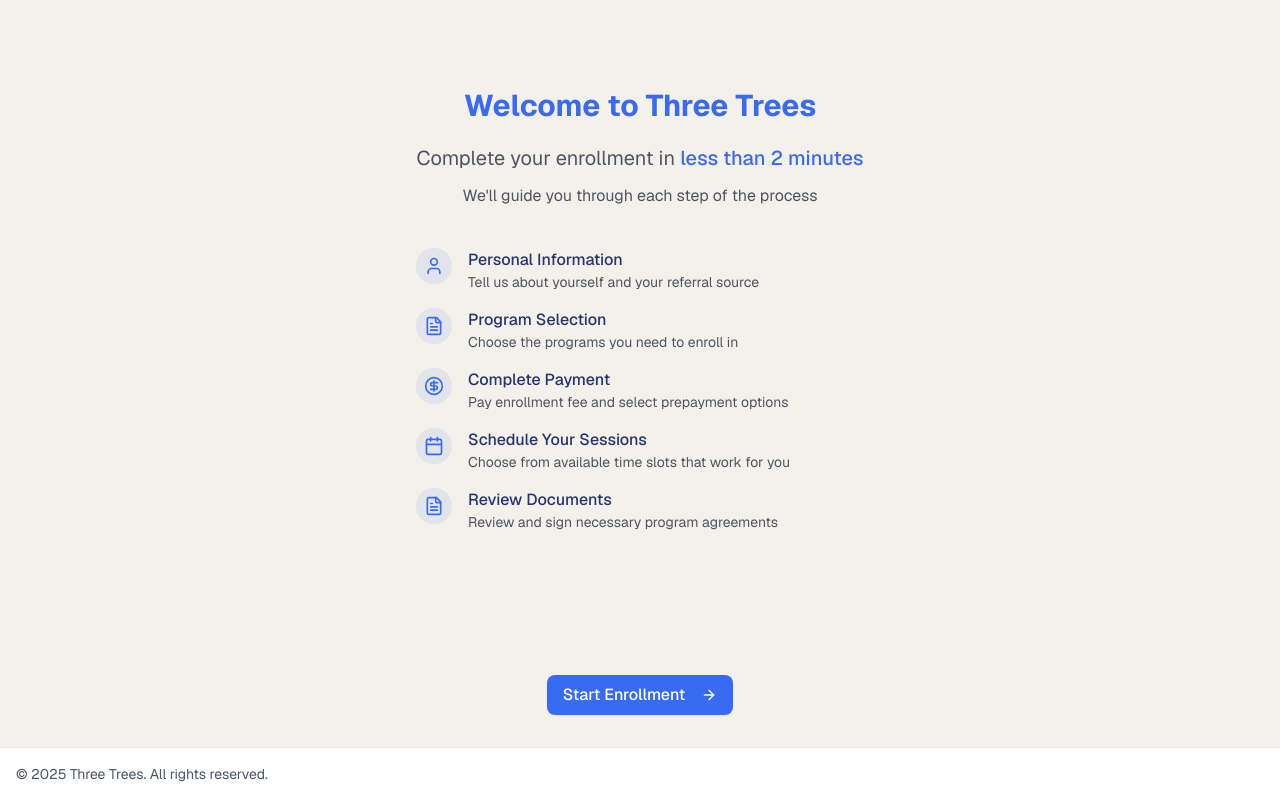
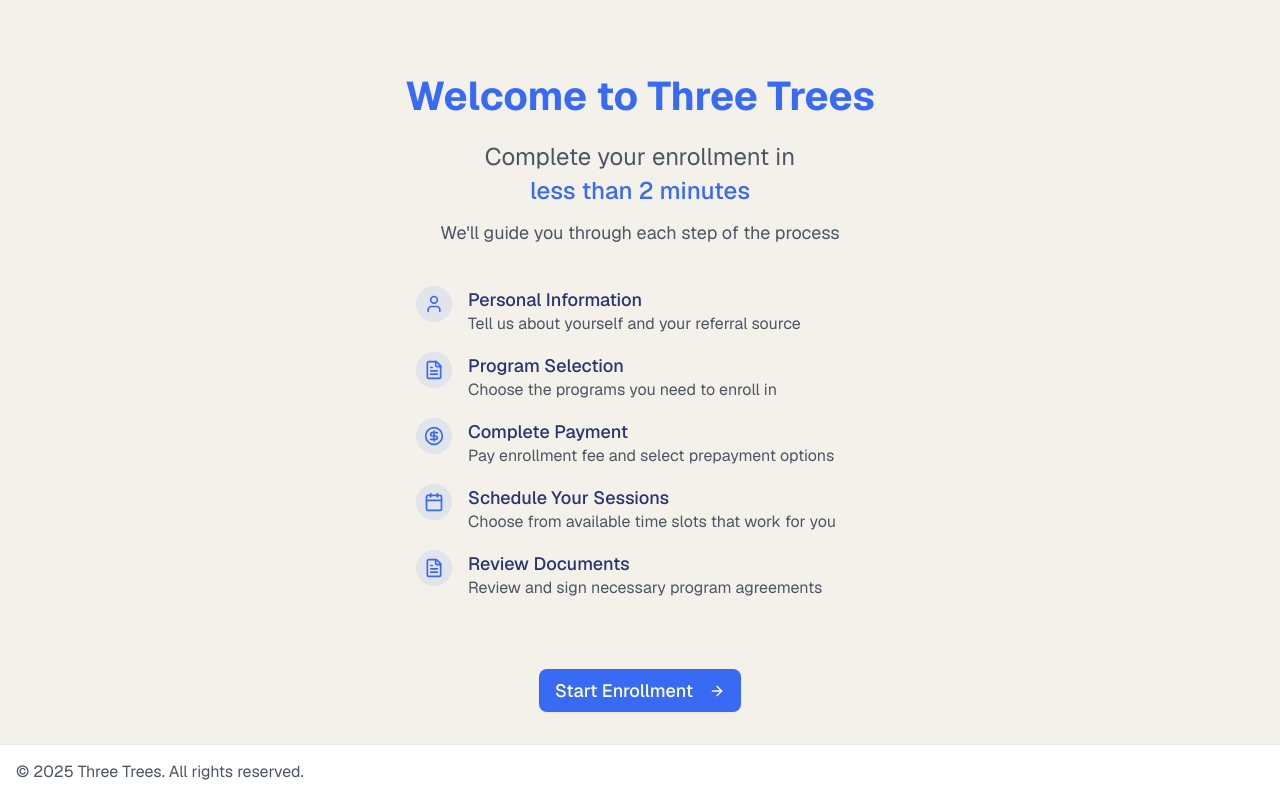
Before and after one commit to chikingsley/three-trees-web, a Next.js app: page /enroll-now in a window 1280 px wide. Built offline with nearby package versions, Linux system fonts and the light colour scheme.

Commit message:
css fixed 1/4

```diff
--- a/app/(frontend)/enroll-now/page.tsx
+++ b/app/(frontend)/enroll-now/page.tsx
@@ -22,6 +22,8 @@ import { Input } from "@/components/ui/input"
 import { Select, SelectContent, SelectItem, SelectTrigger, SelectValue } from "@/components/ui/select"
 import { Label } from "@/components/ui/label"
 import { Checkbox } from "@/components/ui/checkbox"
+import AnimatedStepper from "@/components/AnimatedStepper";
+
 
 // Program data with durations from the provided list
 type Program = {
@@ -126,73 +128,6 @@ interface FormData {
   selectedPrograms: string[]
 }
 
-// Update the AnimatedStepper component to be more responsive down to 320px
-const AnimatedStepper = ({ steps, currentStep }: { steps: StepItem[]; currentStep: number }) => {
-  return (
-    <div className="w-full max-w-3xl mx-auto overflow-x-auto pb-2">
-      <ol className="flex items-center justify-between min-w-[500px]">
-        {steps.map((step, index) => {
-          const isCompleted = index < currentStep
-          const isActive = index === currentStep
-          const isLastStep = index === steps.length - 1
-
-          const InitialIcon = step.initialIcon
-          const CompletedIcon = step.completedIcon
-
-          return (
-            <li key={step.id} className="flex items-center flex-1 relative">
-              {/* Connecting Line */}
-              {!isLastStep && (
-                <div className="absolute top-6 left-1/2 right-0 h-[2px] bg-gray-200 w-full z-0">
-                  <div
-                    className="absolute inset-0 h-full bg-green-500 transition-transform duration-500 ease-in-out"
-                    style={{
-                      transform: `scaleX(${isCompleted ? 1 : 0})`,
-                      transformOrigin: "left",
-                    }}
-                  />
-                </div>
-              )}
-
-              {/* Icon Container */}
-              <div className="flex flex-col items-center w-full relative z-10">
-                <div
-                  className={`
-                    flex h-12 w-12 items-center justify-center rounded-full border-2 shadow-sm
-                    transition-all duration-300 transform bg-white
-                    ${
-                      isActive
-                        ? "border-primary bg-primary/10 scale-110"
-                        : isCompleted
-                          ? "border-green-500 bg-green-50"
-                          : "border-gray-200 opacity-70 scale-90"
-                    }
-                  `}
-                >
-                  {isCompleted ? (
-                    <CompletedIcon size={22} className="text-green-600" />
-                  ) : (
-                    <InitialIcon size={22} className={isActive ? "text-primary" : "text-muted-foreground"} />
-                  )}
-                </div>
-
-                {/* Step Title */}
-                <span
-                  className={`
-                  text-xs font-medium mt-2 text-center w-full
-                  ${isActive ? "text-primary" : isCompleted ? "text-green-600" : "text-muted-foreground"}
-                `}
-                >
-                  {step.title}
-                </span>
-              </div>
-            </li>
-          )
-        })}
-      </ol>
-    </div>
-  )
-}
 
 // Step Item Component for Welcome section
 const StepItem = ({
@@ -220,12 +155,15 @@ const StepItem = ({
 
 // Welcome component
 const Welcome = () => (
-  <div className="pt-10 md:pt-10 px-6 md:px-8 flex flex-col flex-1 items-center justify-center">
+  <div className="pt-6 md:pt-6 px-6 md:px-8 flex flex-col flex-1 items-center justify-center">
     {/* Header Section */}
-    <div className="text-center mb-8 md:mb-10 max-w-md mx-auto">
+    <div className="text-center mb-8 md:mb-10 mx-auto">
       <h1 className="text-2xl md:text-3xl font-bold mb-4 md:mb-5 text-primary">Welcome to Three Trees</h1>
+      <p className="text-lg md:text-xl text-muted-foreground">
+        Complete your enrollment in
+      </p>
       <p className="text-lg md:text-xl text-muted-foreground mb-3">
-        Complete your enrollment in <span className="font-medium text-primary">less than 2 minutes</span>
+        <span className="font-medium text-primary">less than 2 minutes</span>
       </p>
       <p className="text-sm md:text-base text-muted-foreground">
         We&apos;ll guide you through each step of the process
@@ -233,7 +171,7 @@ const Welcome = () => (
     </div>
 
     {/* Steps Section */}
-    <div className="space-y-4 text-left mb-8 max-w-md mx-auto w-full">
+    <div className="space-y-4 text-left mb-2 max-w-md mx-auto w-full">
       <StepItem
         icon={<UserIcon size={18} className="text-primary" />}
         iconLarge={<UserIcon size={20} className="text-primary" />}
@@ -375,7 +313,7 @@ const ProgramSelection = ({
       initial={{ opacity: 0, y: 20 }}
       animate={{ opacity: 1, y: 0 }}
       exit={{ opacity: 0, y: -20 }}
-      className="pt-8 md:pt-8 px-0"
+      className="pt-2 md:pt-2 px-0"
     >
       <div className="mb-4 text-center">
         <h2 className="text-2xl font-bold mb-1 text-primary">Select Your Programs</h2>
--- a/app/globals.css
+++ b/app/globals.css
@@ -4,6 +4,251 @@
 @custom-variant dark (&:is(.dark *));
 
 @theme inline {
+  --py-1: 4px;
+  --py-2: 8px;
+  --py-3: 12px;
+  --py-4: 16px;
+  --py-5: 20px;
+  --py-6: 24px;
+  --py-7: 28px;
+  --py-8: 32px;
+  --py-9: 36px;
+  --py-10: 40px;
+  --py-11: 44px;
+  --py-12: 48px;
+
+  --px-1: 4px;
+  --px-2: 8px;
+  --px-3: 12px;
+  --px-4: 16px;
+  --px-5: 20px;
+  --px-6: 24px;
+  --px-7: 28px;
+  --px-8: 32px;
+  --px-9: 36px;
+  --px-10: 40px;
+  --px-11: 44px;
+  --px-12: 48px;
+
+  --pt-1: 4px;
+  --pt-2: 8px;
+  --pt-3: 12px;
+  --pt-4: 16px;
+  --pt-5: 20px;
+  --pt-6: 24px;
+  --pt-7: 28px;
+  --pt-8: 32px;
+  --pt-9: 36px;
+  --pt-10: 40px;
+  --pt-11: 44px;
+  --pt-12: 48px;
+
+  --pb-1: 4px;
+  --pb-2: 8px;
+  --pb-3: 12px;
+  --pb-4: 16px;
+  --pb-5: 20px;
+  --pb-6: 24px;
+  --pb-7: 28px;
+  --pb-8: 32px;
+  --pb-9: 36px;
+  --pb-10: 40px;
+  --pb-11: 44px;
+  --pb-12: 48px;
+
+  --pl-1: 4px;
+  --pl-2: 8px;
+  --pl-3: 12px;
+  --pl-4: 16px;
+  --pl-5: 20px;
+  --pl-6: 24px;
+  --pl-7: 28px;
+  --pl-8: 32px;
+  --pl-9: 36px;
+  --pl-10: 40px;
+  --pl-11: 44px;
+  --pl-12: 48px;
+
+  --pr-1: 4px;
+  --pr-2: 8px;
+  --pr-3: 12px;
+  --pr-4: 16px;
+  --pr-5: 20px;
+  --pr-6: 24px;
+  --pr-7: 28px;
+  --pr-8: 32px;
+  --pr-9: 36px;
+  --pr-10: 40px;
+  --pr-11: 44px;
+  --pr-12: 48px;
+
+  --p-1: 4px;
+  --p-2: 8px;
+  --p-3: 12px;
+  --p-4: 16px;
+  --p-5: 20px;
+  --p-6: 24px;
+  --p-7: 28px;
+  --p-8: 32px;
+  --p-9: 36px;
+  --p-10: 40px;
+  --p-11: 44px;
+  --p-12: 48px;
+
+  --my-1: 4px;
+  --my-2: 8px;
+  --my-3: 12px;
+  --my-4: 16px;
+  --my-5: 20px;
+  --my-6: 24px;
+  --my-7: 28px;
+  --my-8: 32px;
+  --my-9: 36px;
+  --my-10: 40px;
+  --my-11: 44px;
+  --my-12: 48px;
+
+  --mx-1: 4px;
+  --mx-2: 8px;
+  --mx-3: 12px;
+  --mx-4: 16px;
+  --mx-5: 20px;
+  --mx-6: 24px;
+  --mx-7: 28px;
+  --mx-8: 32px;
+  --mx-9: 36px;
+  --mx-10: 40px;
+  --mx-11: 44px;
+  --mx-12: 48px;
+
+  --mt-1: 4px;
+  --mt-2: 8px;
+  --mt-3: 12px;
+  --mt-4: 16px;
+  --mt-5: 20px;
+  --mt-6: 24px;
+  --mt-7: 28px;
+  --mt-8: 32px;
+  --mt-9: 36px;
+  --mt-10: 40px;
+  --mt-11: 44px;
+  --mt-12: 48px;
+
+  --mb-1: 4px;
+  --mb-2: 8px;
+  --mb-3: 12px;
+  --mb-4: 16px;
+  --mb-5: 20px;
+  --mb-6: 24px;
+  --mb-7: 28px;
+  --mb-8: 32px;
+  --mb-9: 36px;
+  --mb-10: 40px;
+  --mb-11: 44px;
+  --mb-12: 48px;
+
+  --ml-1: 4px;
+  --ml-2: 8px;
+  --ml-3: 12px;
+  --ml-4: 16px;
+  --ml-5: 20px;
+  --ml-6: 24px;
+  --ml-7: 28px;
+  --ml-8: 32px;
+  --ml-9: 36px;
+  --ml-10: 40px;
+  --ml-11: 44px;
+  --ml-12: 48px;
+
+  --mr-1: 4px;
+  --mr-2: 8px;
+  --mr-3: 12px;
+  --mr-4: 16px;
+  --mr-5: 20px;
+  --mr-6: 24px;
+  --mr-7: 28px;
+  --mr-8: 32px;
+  --mr-9: 36px;
+  --mr-10: 40px;
+  --mr-11: 44px;
+  --mr-12: 48px;
+
+  --m-1: 4px;
+  --m-2: 8px;
+  --m-3: 12px;
+  --m-4: 16px;
+  --m-5: 20px;
+  --m-6: 24px;
+  --m-7: 28px;
+  --m-8: 32px;
+  --m-9: 36px;
+  --m-10: 40px;
+  --m-11: 44px;
+  --m-12: 48px;
+
+  --text-xs: 14px;
+  --text-sm: 16px;
+  --text-base: 18px;
+  --text-lg: 20px;
+  --text-xl: 24px;
+  --text-2xl: 32px;
+  --text-3xl: 40px;
+  --text-4xl: 48px;
+  --text-5xl: 64px;
+  --text-6xl: 72px;
+
+  --top-1: 4px;
+  --top-2: 8px;
+  --top-3: 12px;
+  --top-4: 16px;
+  --top-5: 20px;
+  --top-6: 24px;
+  --top-7: 28px;
+  --top-8: 32px;
+  --top-9: 36px;
+  --top-10: 40px;
+  --top-11: 44px;
+  --top-12: 48px;
+
+  --right-1: 4px;
+  --right-2: 8px;
+  --right-3: 12px;
+  --right-4: 16px;
+  --right-5: 20px;
+  --right-6: 24px;
+  --right-7: 28px;
+  --right-8: 32px;
+  --right-9: 36px;
+  --right-10: 40px;
+  --right-11: 44px;
+  --right-12: 48px;
+
+  --left-1: 4px;
+  --left-2: 8px;
+  --left-3: 12px;
+  --left-4: 16px;
+  --left-5: 20px;
+  --left-6: 24px;
+  --left-7: 28px;
+  --left-8: 32px;
+  --left-9: 36px;
+  --left-10: 40px;
+  --left-11: 44px;
+  --left-12: 48px;
+
+  --bottom-1: 4px;
+  --bottom-2: 8px;
+  --bottom-3: 12px;
+  --bottom-4: 16px;
+  --bottom-5: 20px;
+  --bottom-6: 24px;
+  --bottom-7: 28px;
+  --bottom-8: 32px;
+  --bottom-9: 36px;
+  --bottom-10: 40px;
+  --bottom-11: 44px;
+  --bottom-12: 48px;
+
   --color-background: var(--background);
   --color-foreground: var(--foreground);
   --font-sans: var(--font-geist-sans);
--- a/components/AnimatedStepper/index.tsx
+++ b/components/AnimatedStepper/index.tsx
@@ -1,119 +1,83 @@
-'use client';
+import React from "react";
 
-import React from 'react';
-import { motion, AnimatePresence } from 'framer-motion';
-import { cn } from '@/lib/utils';
-import * as Icons from '@/components/ui/animated-icons';
-
-// Common props interface for the animated icons
-interface AnimatedIconProps {
-  size?: number;
-  className?: string;
-  // Add other common props if necessary
-}
-
-// Map string names to actual icon components, typed with common props
-const iconComponentMap: { [key: string]: React.ComponentType<AnimatedIconProps> } = {
-  UserIcon: Icons.UserIcon,
-  UserRoundCheckIcon: Icons.UserRoundCheckIcon,
-  CalendarDaysIcon: Icons.CalendarDaysIcon,
-  CalendarCheckIcon: Icons.CalendarCheckIcon,
-  FileTextIcon: Icons.FileTextIcon,
-  FileCheckIcon: Icons.FileCheckIcon,
-  CircleDollarSignIcon: Icons.CircleDollarSignIcon,
-  ShieldCheckIcon: Icons.ShieldCheckIcon,
-};
-
-export interface Step {
+export interface StepItem {
   id: string;
   title: string;
-  initialIcon: keyof typeof iconComponentMap; // Use keys for type safety
-  completedIcon: keyof typeof iconComponentMap;
+  initialIcon: React.ComponentType<{ size?: number; className?: string }>;
+  completedIcon: React.ComponentType<{ size?: number; className?: string }>;
 }
 
 interface AnimatedStepperProps {
-  steps: Step[];
-  currentStep: number; // 0-based index
+  steps: StepItem[];
+  currentStep: number;
   className?: string;
 }
 
-const AnimatedStepper: React.FC<AnimatedStepperProps> = ({
-  steps,
-  currentStep,
-  className
-}) => {
-
+const AnimatedStepper: React.FC<AnimatedStepperProps> = ({ steps, currentStep, className }) => {
   return (
-    <div className={cn("flex items-start w-full px-4 py-8", className)}>
-      <ol className="flex items-start w-full max-w-3xl mx-auto">
+    <div className={`w-full max-w-3xl mx-auto overflow-x-auto py-2 pb-4 border-b border-gray-300 ${className ?? ""}`}>
+      <ol className="flex items-center justify-between min-w-[500px]">
         {steps.map((step, index) => {
           const isCompleted = index < currentStep;
           const isActive = index === currentStep;
           const isLastStep = index === steps.length - 1;
 
-          const InitialIcon = iconComponentMap[step.initialIcon];
-          const CompletedIcon = iconComponentMap[step.completedIcon];
+          const InitialIcon = step.initialIcon;
+          const CompletedIcon = step.completedIcon;
 
           return (
-            <li key={step.id} className={cn("relative flex w-full items-start", !isLastStep && "flex-1")} >
-              <div className="flex flex-col items-center gap-1 shrink-0">
-                {/* Icon Container */}
-                <motion.div
-                  initial={false}
-                  animate={isActive ? "active" : isCompleted ? "completed" : "inactive"}
-                  variants={{
-                    inactive: { scale: 0.9, opacity: 0.6 },
-                    active: { scale: 1.1, opacity: 1 },
-                    completed: { scale: 1, opacity: 1 },
-                  }}
-                  transition={{ duration: 0.3 }}
-                  className={cn(
-                    "flex h-12 w-12 items-center justify-center rounded-full border-2 font-medium",
-                    isActive ? "border-primary bg-primary/10" :
-                    isCompleted ? "border-green-500 bg-green-500/10" :
-                    "border-gray-300 bg-gray-50"
-                  )}
-                >
-                   <AnimatePresence initial={false} mode="wait">
-                     <motion.div
-                       key={isCompleted ? 'completed' : 'initial'} // Key change triggers animation
-                       initial={{ opacity: 0, scale: 0.5 }}
-                       animate={{ opacity: 1, scale: 1 }}
-                       exit={{ opacity: 0, scale: 0.5 }}
-                       transition={{ duration: 0.2 }}
-                     >
-                       {isCompleted ?
-                         <CompletedIcon size={24} className="text-green-600" /> :
-                         <InitialIcon size={24} className={isActive ? "text-primary" : "text-gray-500"} />
-                       }
-                     </motion.div>
-                   </AnimatePresence>
-                </motion.div>
-                {/* Step Title */}
-                <p className={cn(
-                  "text-xs sm:text-sm font-medium text-center mt-1 w-20 break-words",
-                  isActive ? "text-primary" :
-                  isCompleted ? "text-green-600" :
-                  "text-gray-500"
-                )}>
-                  {step.title}
-                </p>
-              </div>
-
+            <li key={step.id} className="flex items-center flex-1 relative">
               {/* Connecting Line */}
               {!isLastStep && (
-                <div className="flex-1 h-12 flex items-center px-2 sm:px-4">
-                  <div className="relative w-full h-[2px] bg-gray-200">
-                     <motion.div
-                       className="absolute top-0 left-0 h-full bg-primary"
-                       initial={{ scaleX: 0 }}
-                       animate={{ scaleX: isCompleted || isActive ? 1 : 0 }}
-                       transition={{ duration: 0.5, ease: "easeInOut", delay: 0.2 }}
-                       style={{ originX: 0 }}
-                     />
-                  </div>
+                <div className="absolute top-6 left-1/2 right-0 h-[2px] bg-gray-200 w-full z-0">
+                  <div
+                    className="absolute inset-0 h-full bg-green-500 transition-all duration-500 ease-in-out"
+                    style={{
+                      WebkitTransform: `scaleX(${isCompleted ? 1 : 0})`,
+                      transform: `scaleX(${isCompleted ? 1 : 0})`,
+                      WebkitTransformOrigin: "left",
+                      transformOrigin: "left",
+                    }}
+                  />
                 </div>
               )}
+
+              {/* Icon Container */}
+              <div className="flex flex-col items-center w-full relative z-10">
+                <div
+                  className={`
+                    flex h-12 w-12 items-center justify-center rounded-full border-2 shadow-sm
+                    transition-all duration-300 bg-white
+                    ${
+                      isActive
+                        ? "border-primary bg-primary/10 -webkit-transform:scale(1.1) transform:scale(1.1)"
+                        : isCompleted
+                          ? "border-green-500 bg-green-50"
+                          : "border-gray-200 opacity-70 -webkit-transform:scale(0.9) transform:scale(0.9)"
+                    }
+                  `}
+                  style={{
+                    WebkitTransform: isActive ? 'scale(1.1)' : isCompleted ? 'scale(1)' : 'scale(0.9)',
+                    transform: isActive ? 'scale(1.1)' : isCompleted ? 'scale(1)' : 'scale(0.9)',
+                  }}
+                >
+                  {isCompleted ? (
+                    <CompletedIcon size={22} className="text-green-600" />
+                  ) : (
+                    <InitialIcon size={22} className={isActive ? "text-primary" : "text-muted-foreground"} />
+                  )}
+                </div>
+
+                {/* Step Title */}
+                <span
+                  className={`
+                  text-xs font-medium mt-2 text-center w-full
+                  ${isActive ? "text-primary" : isCompleted ? "text-green-600" : "text-muted-foreground"}
+                `}
+                >
+                  {step.title}
+                </span>
+              </div>
             </li>
           );
         })}
```
Also changed, not shown: lib/colors.md (+4 -4 lines), workbooks/plan/DEVELOPMENT_PLAN.md (+19 -0 lines), workbooks/plan/schema-claude.md (+8 -0 lines), workbooks/program-improvements.md (+8 -0 lines), workbooks/site-content.md (+36 -1 lines), 1 other file (tests, documents, lock files or other folders).
